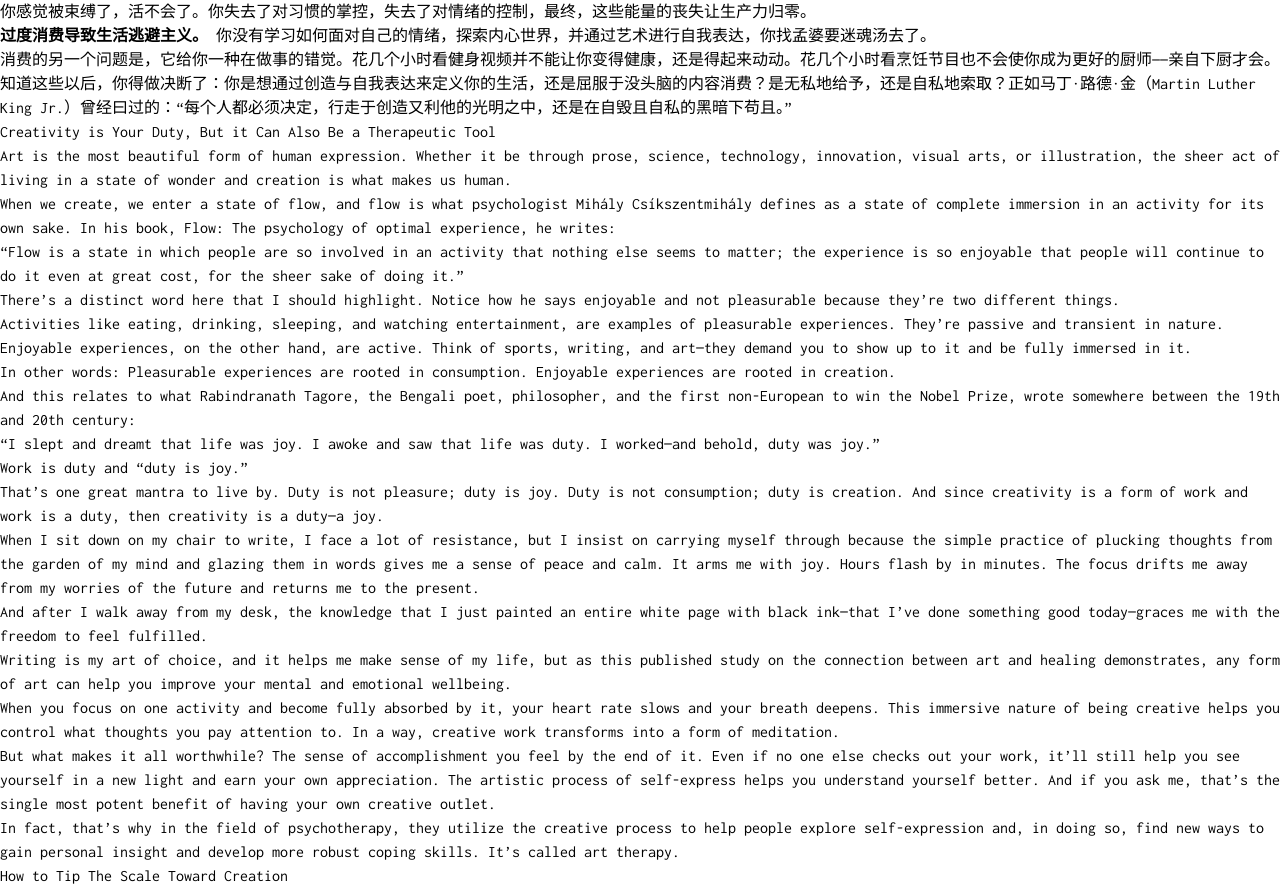
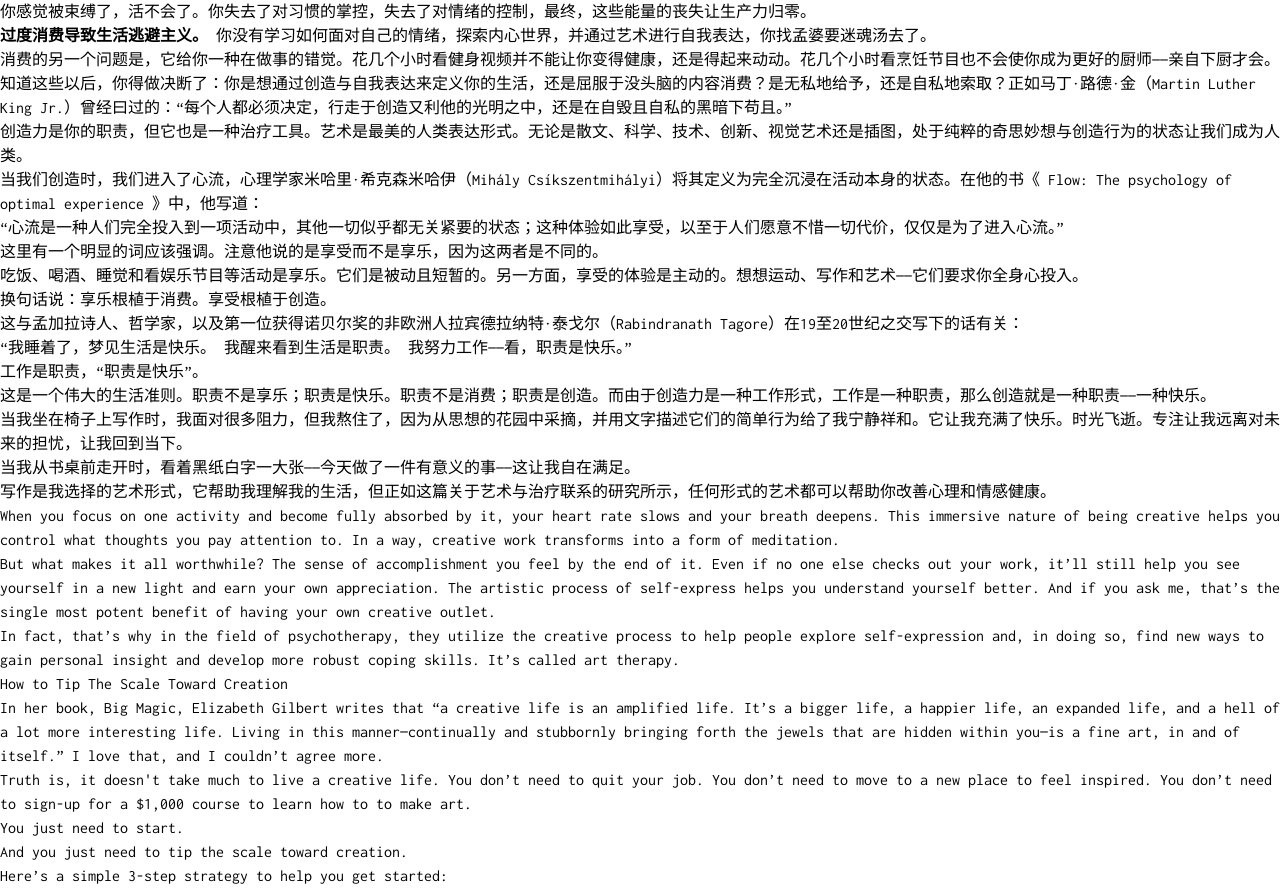
Before and after one commit to Ding-Fan/blog-nextra, a Next.js app: page /1project/create-more-consume-less in a window 1280 px wide. Shown: the part 780-1672 px from the top of the page. Built offline with nearby package versions, Linux system fonts and the light colour scheme; a web font is replaced by a local one.

Commit message:
:memo: work in progress

```diff
--- a/pages/1project/create-more-consume-less.mdx
+++ b/pages/1project/create-more-consume-less.mdx
@@ -47,35 +47,34 @@ import RichImage from 'components/RichImage'
 
 知道这些以后，你得做决断了：你是想通过创造与自我表达来定义你的生活，还是屈服于没头脑的内容消费？是无私地给予，还是自私地索取？正如马丁·路德·金（Martin Luther King Jr.）曾经曰过的：“每个人都必须决定，行走于创造又利他的光明之中，还是在自毁且自私的黑暗下苟且。”
 
-Creativity is Your Duty, But it Can Also Be a Therapeutic Tool
+创造力是你的职责，但它也是一种治疗工具。艺术是最美的人类表达形式。无论是散文、科学、技术、创新、视觉艺术还是插图，处于纯粹的奇思妙想与创造行为的状态让我们成为人类。
 
-Art is the most beautiful form of human expression. Whether it be through prose, science, technology, innovation, visual arts, or illustration, the sheer act of living in a state of wonder and creation is what makes us human.
+当我们创造时，我们进入了心流，心理学家米哈里·希克森米哈伊（Mihály Csíkszentmihályi）将其定义为完全沉浸在活动本身的状态。在他的书《 Flow: The psychology of optimal experience 》中，他写道：
 
-When we create, we enter a state of flow, and flow is what psychologist Mihály Csíkszentmihály defines as a state of complete immersion in an activity for its own sake. In his book, Flow: The psychology of optimal experience, he writes:
+> “心流是一种人们完全投入到一项活动中，其他一切似乎都无关紧要的状态；这种体验如此享受，以至于人们愿意不惜一切代价，仅仅是为了进入心流。”
 
-    “Flow is a state in which people are so involved in an activity that nothing else seems to matter; the experience is so enjoyable that people will continue to do it even at great cost, for the sheer sake of doing it.”
+这里有一个明显的词应该强调。注意他说的是享受而不是享乐，因为这两者是不同的。
 
-There’s a distinct word here that I should highlight. Notice how he says enjoyable and not pleasurable because they’re two different things.
+吃饭、喝酒、睡觉和看娱乐节目等活动是享乐。它们是被动且短暂的。另一方面，享受的体验是主动的。想想运动、写作和艺术——它们要求你全身心投入。
 
-Activities like eating, drinking, sleeping, and watching entertainment, are examples of pleasurable experiences. They’re passive and transient in nature. Enjoyable experiences, on the other hand, are active. Think of sports, writing, and art—they demand you to show up to it and be fully immersed in it.
+换句话说：享乐根植于消费。享受根植于创造。
 
-In other words: Pleasurable experiences are rooted in consumption. Enjoyable experiences are rooted in creation.
+这与孟加拉诗人、哲学家，以及第一位获得诺贝尔奖的非欧洲人拉宾德拉纳特·泰戈尔（Rabindranath Tagore）在19至20世纪之交写下的话有关：
 
-And this relates to what Rabindranath Tagore, the Bengali poet, philosopher, and the first non-European to win the Nobel Prize, wrote somewhere between the 19th and 20th century:
+“我睡着了，梦见生活是快乐。
+我醒来看到生活是职责。
+我努力工作——看，职责是快乐。”
 
-    “I slept and dreamt that life was joy.
-    I awoke and saw that life was duty.
-    I worked—and behold, duty was joy.”
+工作是职责，“职责是快乐”。
 
-Work is duty and “duty is joy.”
+这是一个伟大的生活准则。职责不是享乐；职责是快乐。职责不是消费；职责是创造。而由于创造力是一种工作形式，工作是一种职责，那么创造就是一种职责——一种快乐。
 
-That’s one great mantra to live by. Duty is not pleasure; duty is joy. Duty is not consumption; duty is creation. And since creativity is a form of work and work is a duty, then creativity is a duty—a joy.
+当我坐在椅子上写作时，我面对很多阻力，但我熬住了，因为从思想的花园中采摘，并用文字描述它们的简单行为给了我宁静祥和。它让我充满了快乐。时光飞逝。专注让我远离对未来的担忧，让我回到当下。
 
-When I sit down on my chair to write, I face a lot of resistance, but I insist on carrying myself through because the simple practice of plucking thoughts from the garden of my mind and glazing them in words gives me a sense of peace and calm. It arms me with joy. Hours flash by in minutes. The focus drifts me away from my worries of the future and returns me to the present.
+当我从书桌前走开时，看着黑纸白字一大张——今天做了一件有意义的事——这让我自在满足。
 
-And after I walk away from my desk, the knowledge that I just painted an entire white page with black ink—that I’ve done something good today—graces me with the freedom to feel fulfilled.
+写作是我选择的艺术形式，它帮助我理解我的生活，但正如这篇关于艺术与治疗联系的研究所示，任何形式的艺术都可以帮助你改善心理和情感健康。
 
-Writing is my art of choice, and it helps me make sense of my life, but as this published study on the connection between art and healing demonstrates, any form of art can help you improve your mental and emotional wellbeing.
 
 When you focus on one activity and become fully absorbed by it, your heart rate slows and your breath deepens. This immersive nature of being creative helps you control what thoughts you pay attention to. In a way, creative work transforms into a form of meditation.
 
```
